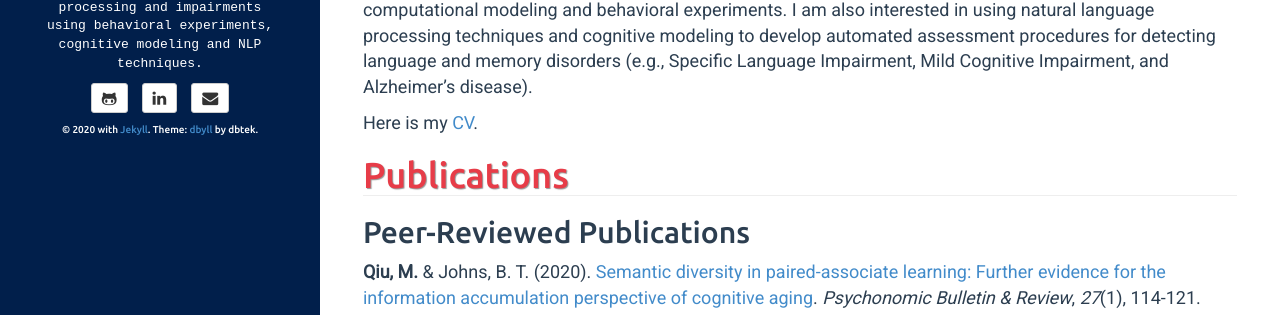
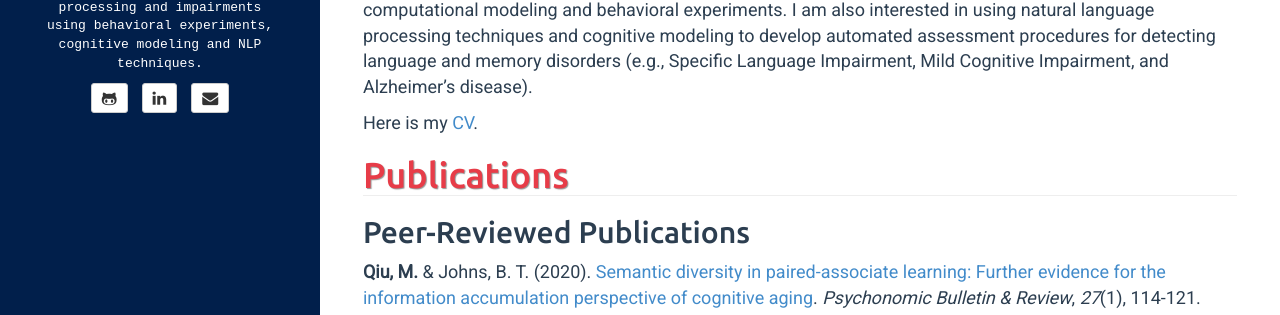
Before and after one commit to mengyangq/mengyangq.github.io, a Jekyll site: the page built from index.html, in a window 1280 px wide. Shown: the part 309-624 px from the top of the page. Built offline with Jekyll 4.4.1, drawn with Linux system fonts in a browser that asks for light colours.

Commit message:
Update sidebar.html

```diff
--- a/_includes/sidebar.html
+++ b/_includes/sidebar.html
@@ -38,8 +38,4 @@
 	</ul>
 </div>
 
-<div id ="copy" class="text-center">
-	&copy; {{ site.time | date: '%Y' }} with <a href="http://jekyllrb.com/">Jekyll</a>. Theme: <a href="https://github.com/dbtek/dbyll">dbyll</a> by dbtek.
-</div>
-
 <!-- sidebar.html end -->
```
